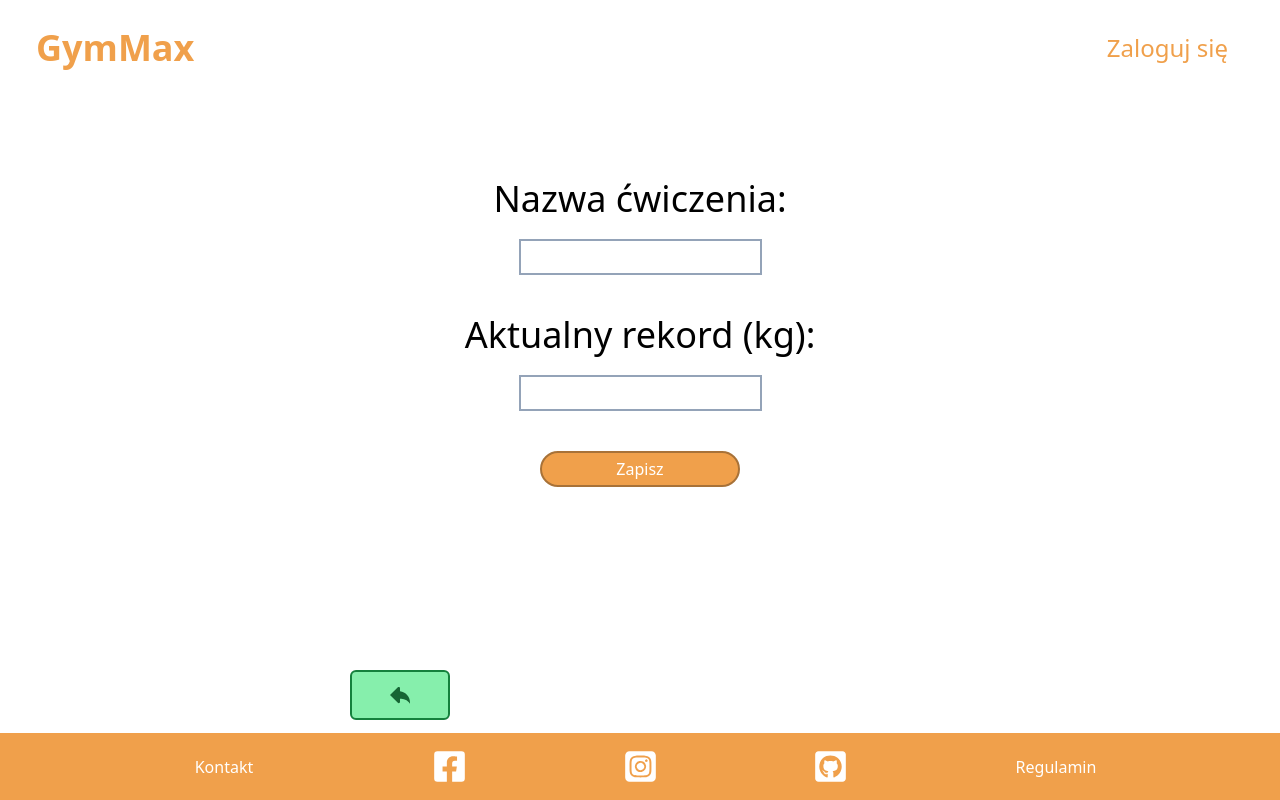
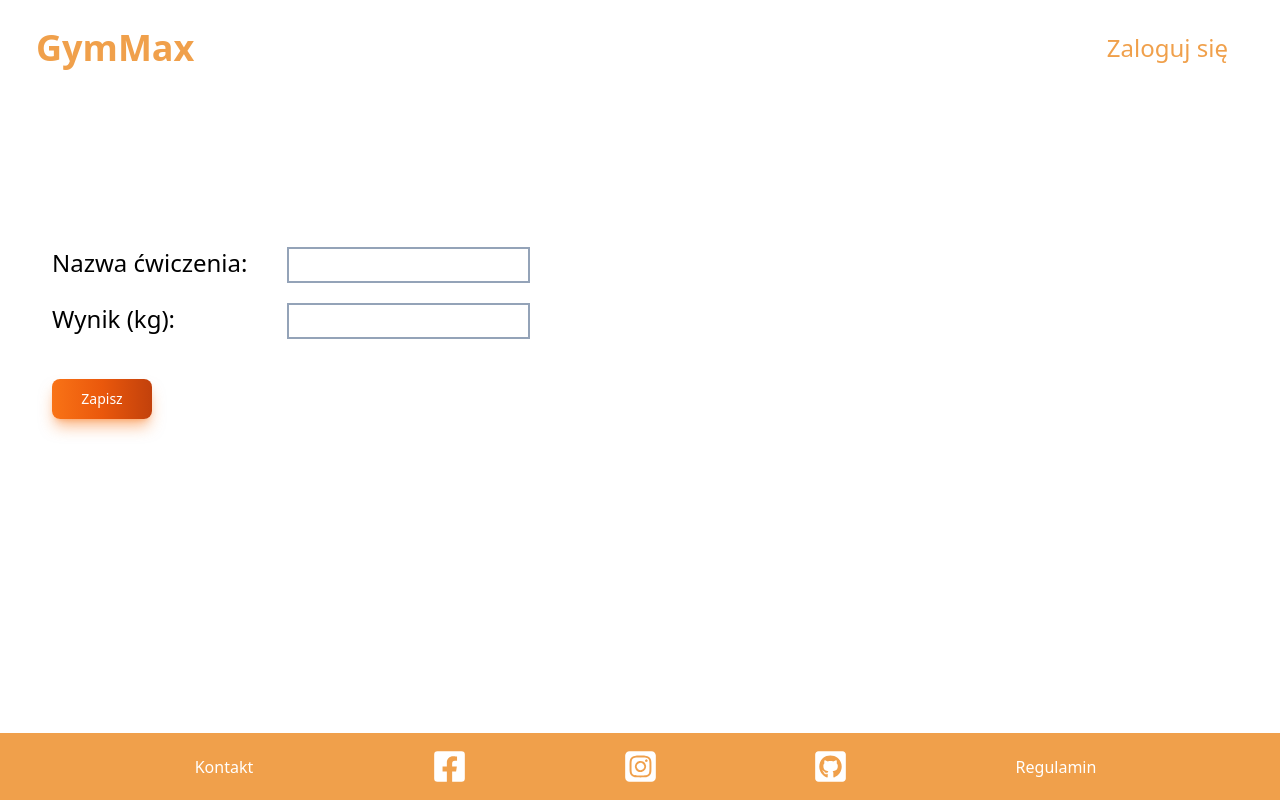
Before and after one commit to adamkrupa98/gym-max, a React (Create React App) app: page /create in a window 1280 px wide. Built offline with nearby package versions, Linux system fonts and the light colour scheme; no server answers.

Commit message:
formularz dodawania cwiczenia

```diff
--- a/src/components/Account.jsx
+++ b/src/components/Account.jsx
@@ -63,7 +63,7 @@ const Account = () => {
   };
   return (
     <div className="flex w-full h-screen mt-[-163px] justify-center items-center flex-col ">
-      <div className="mt-[-10%] max-w-[1200px] w-full p-3">
+      <div className=" max-w-[1200px] w-full p-3">
         <div className="text-xl md:text-2xl mb-5 flex">
           <p className="w-1/3 md:w-1/4 font-medium">Imię:</p>{" "}
           <p>{userData.firstname}</p>
--- a/src/components/Create.jsx
+++ b/src/components/Create.jsx
@@ -1,62 +1,67 @@
-import { useState } from "react";
 import { useHistory } from "react-router-dom";
-import BackButton from "./BackButton";
+import { useForm } from "react-hook-form";
+import { getAuth } from "firebase/auth";
+import { db } from "../firebase";
+import { doc, setDoc } from "firebase/firestore";
+
 const Create = () => {
-  const [exercise, setExercise] = useState("");
-  const [max, setMax] = useState("");
+  const {
+    handleSubmit,
+    register,
+    formState: { errors },
+  } = useForm();
+
   const history = useHistory();
-  const handleSubmit = (e) => {
-    e.preventDefault();
-    const currentDate = new Date().toISOString().split("T")[0];
+  const auth = getAuth();
+  const onSubmit = async (data) => {
+    await setDoc(doc(db, "records", auth.currentUser.uid), {
+      exercise: data.name,
+      score: data.score,
+    });
 
-    const stats = {
-      exercise,
-      details: [
-        {
-          max,
-          date: currentDate,
-        },
-      ],
+    history.push("/exercises");
   };
-    fetch("http://localhost:8001/stats", {
-      method: "POST",
-      headers: { "Content-Type": "application-json" },
-      body: JSON.stringify(stats),
-    }).then(() => {
-      history.goBack();
-    });
-  };
+
   return (
     <>
       <form
-        onSubmit={handleSubmit}
+        onSubmit={handleSubmit(onSubmit)}
         className="w-full max-w-[1240px] h-screen mt-[-163px] flex flex-col justify-center items-center mx-auto"
       >
-        <label className="font-medium md:text-4xl text-2xl">
+        <div className="max-w-[1200px] w-full p-3">
+          <div className="flex">
+            <label className="font-medium md:text-2xl text-2x w-1/5">
               Nazwa ćwiczenia:{" "}
             </label>
             <input
               type="text"
-          value={exercise}
-          onChange={(e) => setExercise(e.target.value)}
-          className="mt-5 border-2 border-slate-400 p-1 text-center"
+              className=" border-2 border-slate-400 p-1 "
+              {...register("name", { required: true })}
             />
-        <label className="font-medium md:text-4xl text-2xl mt-10">
-          Aktualny rekord (kg):
+            {errors.name && (
+              <span className="text-red-500">To pole jest wymagane</span>
+            )}
+          </div>
+          <div className="flex mt-5">
+            <label className="font-medium md:text-2xl text-2xl w-1/5">
+              Wynik (kg):
             </label>
             <input
               type="number"
-          value={max}
-          onChange={(e) => {
-            setMax(e.target.value);
-          }}
-          className="mt-5 border-2 border-slate-400  p-1 text-center"
+              className="border-2 border-slate-400  p-1"
+              {...register("score", { required: true })}
             />
-        <button className="mt-10 w-[200px] border-2 py-1 rounded-full border-[#a87238] bg-[#f0a04b] text-white font-medium">
+            {errors.score && (
+              <span className="text-red-500">To pole jest wymagane</span>
+            )}
+          </div>
+          <div>
+            <button className="text-white bg-gradient-to-r from-orange-500 via-orange-600 to-orange-700 hover:bg-gradient-to-br focus:ring-4 focus:outline-none focus:ring-orange-300 dark:focus:ring-orange-800 shadow-lg shadow-orange-500/50 dark:shadow-lg dark:shadow-orange-800/80 font-medium rounded-lg text-sm px-5 py-2.5 text-center me-2 mt-10 w-[100px]">
               Zapisz
             </button>
+          </div>
+        </div>
       </form>
-      <BackButton />
     </>
   );
 };
```
Lines whose indentation alone changed are shown as unchanged.
